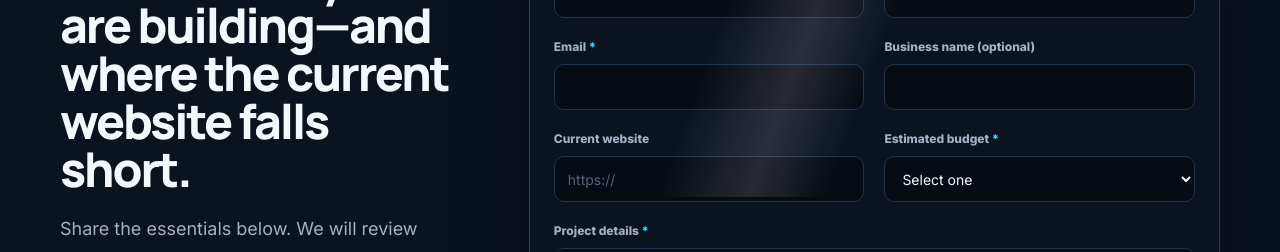
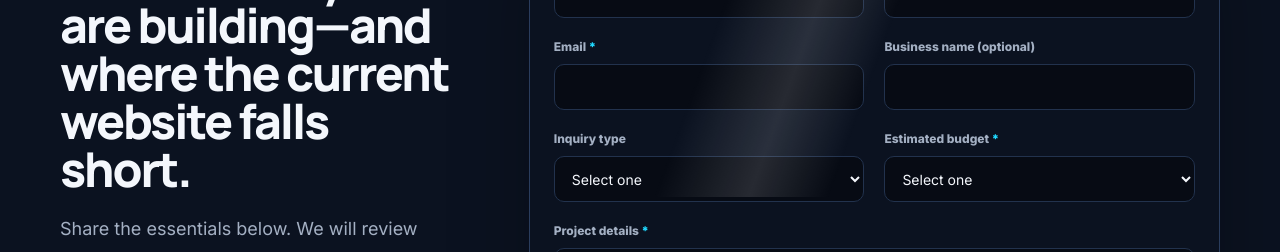
Before and after one commit to arslanrajput-sys/Vantex-Web-Agency, a Next.js app: page / in a window 1280 px wide. Shown: the part 10260-10512 px from the top of the page. Built offline with nearby package versions, Linux system fonts and the light colour scheme; no server answers.

Commit message:
Add contact inquiry type selector

```diff
--- a/components/contact-form.tsx
+++ b/components/contact-form.tsx
@@ -65,7 +65,7 @@ export function ContactForm({ standalone = false }: { standalone?: boolean }) {
             <Field name="phone" label="Phone" type="tel" required autoComplete="tel"/>
             <Field name="email" label="Email" type="email" required autoComplete="email"/>
             <Field name="businessName" label="Business name (optional)" autoComplete="organization"/>
-            <Field name="website" label="Current website" type="url" placeholder="https://"/>
+            <Select name="inquiryType" label="Inquiry type" options={["Website Redesign","Landing Page","Complete Website","Advanced Website with Dashboard","Website with AI Chatbot","Other"]}/>
             <Select name="budget" label="Estimated budget" required options={budgetOptions}/>
           </div>
           <label className="field mt-5"><span>Project details <b>*</b></span><textarea name="message" required minLength={20} rows={5} placeholder="Which pages or features do you need? Tell us about any dashboard, chatbot, booking, or integration requirements."/></label>
```
